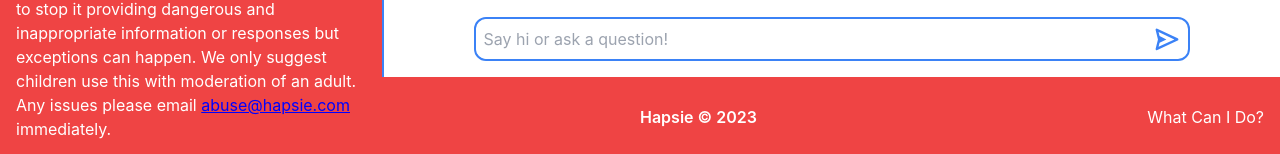
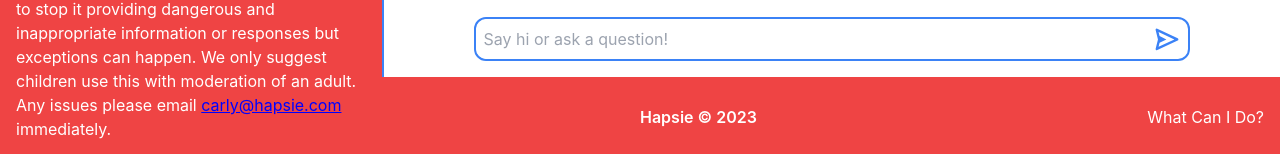
Before and after one commit to msontop10101/chat-hapsie, a React (Create React App) app: page / in a window 1280 px wide. Shown: the part 643-797 px from the top of the page. Built offline with nearby package versions, Linux system fonts and the light colour scheme.

Commit message:
edited disclaimer

```diff
--- a/src/pages/Chat.js
+++ b/src/pages/Chat.js
@@ -71,7 +71,7 @@
           <div style={{ borderRight: "2px solid rgb(59 130 246)" }} className='bg-red-500 w-[30%] h-[80vh] px-4 hidden md:block'>
             <div className='h-[65%] w-full flex justify-center'><img src={cunningfull} alt='cunningfull' /></div>
             <div className=''>
-              <p className='text-white'><span className='font-semibold'>Disclaimer for Parents or Guardians:</span> This Cunning Carly chatbot is automated and is not monitored by a human in real-time. It has been trained on the latest AI to help answer questions and give guidance about bettering the environment. We have made every effort to stop it providing dangerous and inappropriate information or responses but exceptions can happen. We only suggest children use this with moderation of an adult. Any issues please email <a href='mailto:abuse@hapsie.com' style={{textDecoration: 'underline',color:'blue'}} >abuse@hapsie.com</a> immediately.</p>
+              <p className='text-white'><span className='font-semibold'>Disclaimer for Parents or Guardians:</span> This Cunning Carly chatbot is automated and is not monitored by a human in real-time. It has been trained on the latest AI to help answer questions and give guidance about bettering the environment. We have made every effort to stop it providing dangerous and inappropriate information or responses but exceptions can happen. We only suggest children use this with moderation of an adult. Any issues please email <a href='mailto:carly@hapsie.com' style={{textDecoration: 'underline',color:'blue'}} >carly@hapsie.com</a> immediately.</p>
             </div>
           </div>
           <div className='bg-white w-full md:w-[70%] h-[80vh] flex flex-col justify-between'>
```
